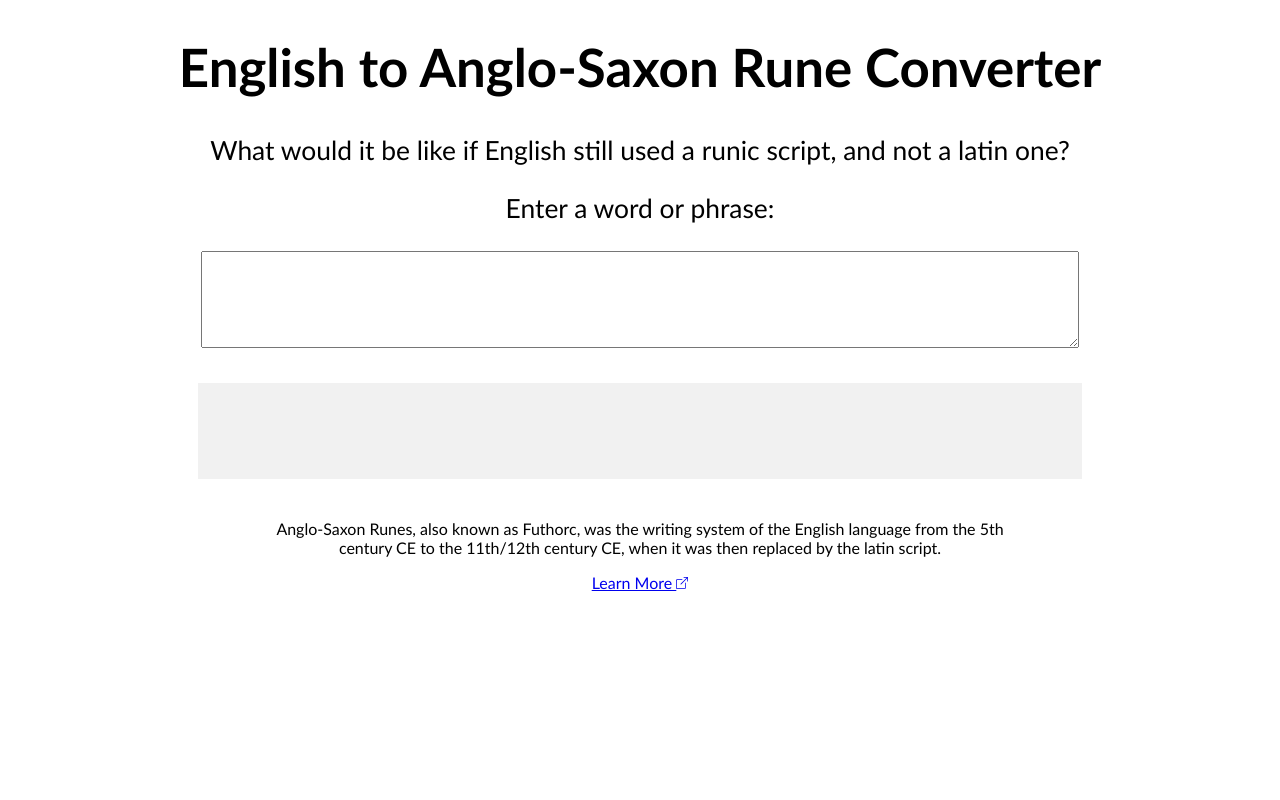
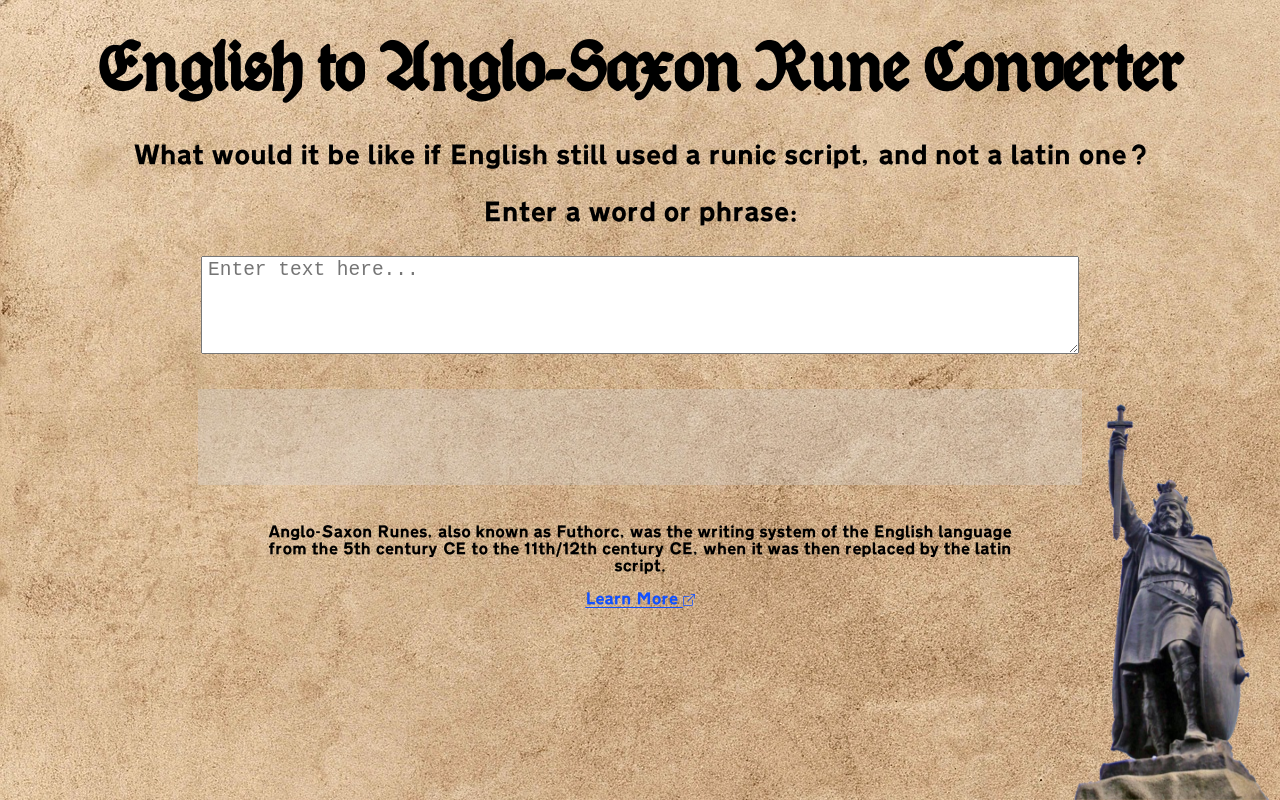
Before and after one commit to dave-oregan/runicEnglish, a plain HTML site: page index.html in a window 1280 px wide. Drawn offline with Linux system fonts and the light colour scheme.

Commit message:
v4
stylized

```diff
--- a/index.html
+++ b/index.html
@@ -3,7 +3,7 @@
   <head>
     <title>English Runes</title>
     <link rel=stylesheet href=style.css>
-    <link rel="shortcut icon" href=as_mask.png>
+    <link rel="shortcut icon" href=img/as_mask.png>
   </head>
   <body>
     <div id=outerbox>
@@ -12,7 +12,7 @@
           <form>
               <p id=intro>What would it be like if English still used a runic script, and not a latin one?</p>
               <p id=iLabel>Enter a word or phrase:</p>
-              <textarea type=text id=inputText onkeyup=convertToRunes()></textarea>
+              <textarea placeholder='Enter text here...' type=text id=inputText onkeyup=convertToRunes()></textarea>
           </form>
         </div>
         <p id=output></p>
@@ -76,12 +76,14 @@
     </script>
     <div id=foot>
       <p>Anglo-Saxon Runes, also known as Futhorc, was the writing system of the English language from the 5th century CE to the 11th/12th century CE, when it was then replaced by the latin script.</p>
-      <a href=https://en.wikipedia.org/wiki/Anglo-Saxon_runes>Learn More
+      <a id=link href=https://en.wikipedia.org/wiki/Anglo-Saxon_runes>Learn More
         <svg xmlns="http://www.w3.org/2000/svg" width="0.75em" height="0.75em" fill="currentColor" class="bi bi-box-arrow-up-right" viewBox="0 0 16 16">
           <path fill-rule="evenodd" d="M8.636 3.5a.5.5 0 0 0-.5-.5H1.5A1.5 1.5 0 0 0 0 4.5v10A1.5 1.5 0 0 0 1.5 16h10a1.5 1.5 0 0 0 1.5-1.5V7.864a.5.5 0 0 0-1 0V14.5a.5.5 0 0 1-.5.5h-10a.5.5 0 0 1-.5-.5v-10a.5.5 0 0 1 .5-.5h6.636a.5.5 0 0 0 .5-.5z"/>
           <path fill-rule="evenodd" d="M16 .5a.5.5 0 0 0-.5-.5h-5a.5.5 0 0 0 0 1h3.793L6.146 9.146a.5.5 0 1 0 .708.708L15 1.707V5.5a.5.5 0 0 0 1 0v-5z"/>
         </svg>
       </a>
     </div>
+    <img id=alfred src=img/alfred.png>
+    <!-- Statue_d'Alfred_le_Grand_à_Winchester.jpg: Odejeaderivative work: KeepWatch, CC BY-SA 3.0 <https://creativecommons.org/licenses/by-sa/3.0>, via Wikimedia Commons -->
   </body>
 </html>
--- a/style.css
+++ b/style.css
@@ -1,6 +1,17 @@
+@font-face {
+    font-family: Druckschrift;
+    src: url('font/DeutscheDruckschrift.ttf');
+}
+
+@font-face {
+    font-family: Transport;
+    src: url('font/Transport_Heavy.ttf');
+}
+
 body {
     text-align: center;
-    font-family: 'Trebuchet MS', sans-serif;
+    font-family: Transport;
+    background-image: url('img/background.jpg');
 }
 
 #outerbox {
@@ -8,7 +19,8 @@ body {
 }
 
 h1 {
-    font-size: 2.2em;
+    font-size: 2.5em;
+    font-family: Druckschrift;
 }
 
 #intro {
@@ -53,3 +65,14 @@ h1 {
     margin: auto;
     margin-bottom: 1em;
 }
+
+#alfred {
+    height: 25em;
+    position: fixed;
+    right: 0px;
+    bottom: 0px;
+}
+
+#link {
+    color: rgb(17, 80, 255);
+}
```
Also changed, not shown: font/DeutscheDruckschrift.ttf (added), font/Transport_Heavy.ttf (added), img/alfred.png (added), img/background.jpg (added), 2 other files.
